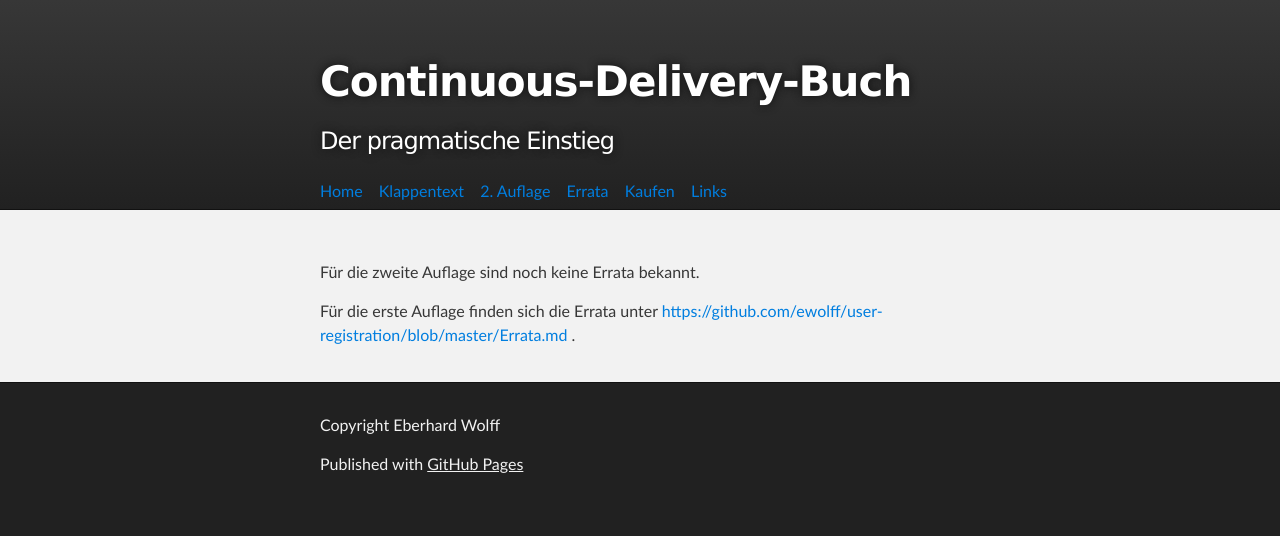
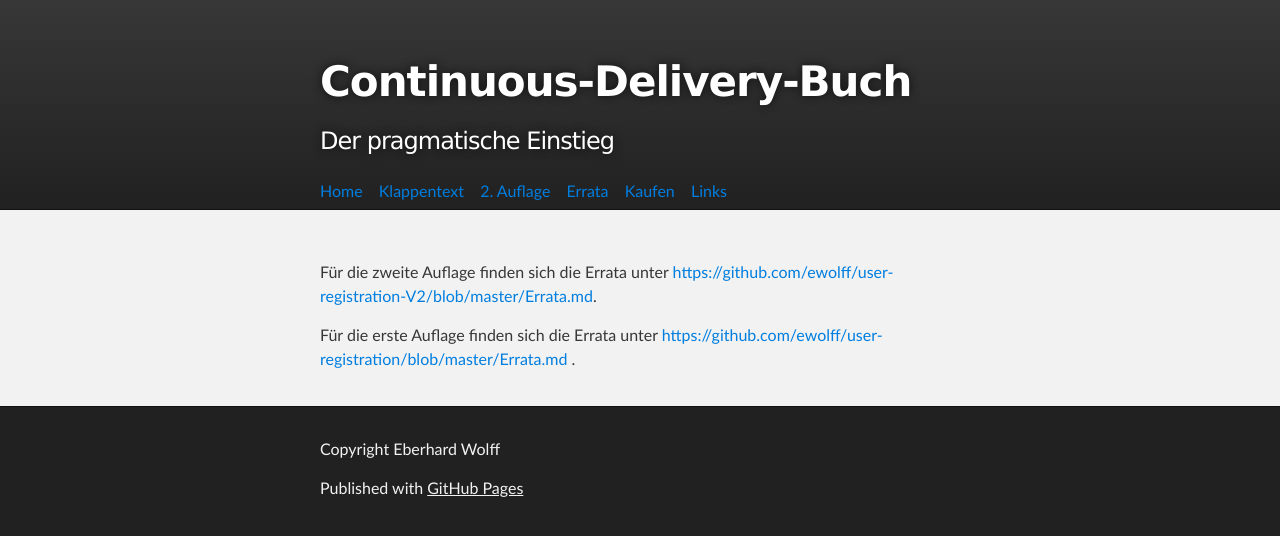
Before and after one commit to ewolff/continuous-delivery-buch.de, a Jekyll site: the page built from errata.md, in a window 1280 px wide. Shown: the top 536 px of the page. Built offline with Jekyll 4.4.1, drawn with Linux system fonts in a browser that asks for light colours.

Commit message:
Add link to errata for second edition

```diff
--- a/errata.md
+++ b/errata.md
@@ -4,7 +4,8 @@ title: "Continuous Delivery Buch Errata"
 description: Das Errata aus dem Continuous Delivery Buch
 ---
 
-Für die zweite Auflage sind noch keine Errata bekannt.
+Für die zweite Auflage finden sich die Errata unter
+[https://github.com/ewolff/user-registration-V2/blob/master/Errata.md](https://github.com/ewolff/user-registration-V2/blob/master/Errata.md).
 
 Für die erste Auflage finden sich die Errata unter
 [https://github.com/ewolff/user-registration/blob/master/Errata.md](https://github.com/ewolff/user-registration/blob/master/Errata.md)
```
